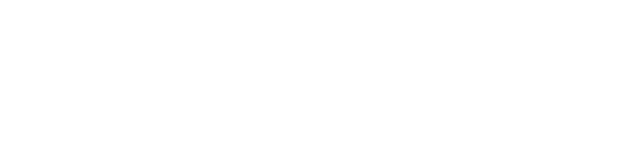
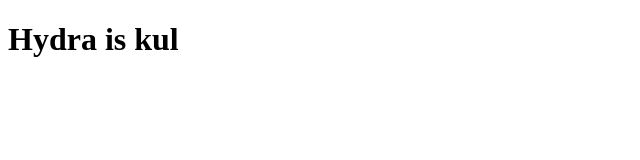
Before and after one commit to rich-okon/hydrahead, a plain HTML site: page index.html in a window 1280 px wide. Shown: the whole page, without its empty margins (0-640 px from the left). Drawn offline with Linux system fonts and the light colour scheme.

Commit message:
added a header text

```diff
--- a/index.html
+++ b/index.html
@@ -6,6 +6,6 @@
     <title>HYDRAHEAD</title>
 </head>
 <body>
-
+     <h1>Hydra is kul</h1>
 </body>
 </html>
```
